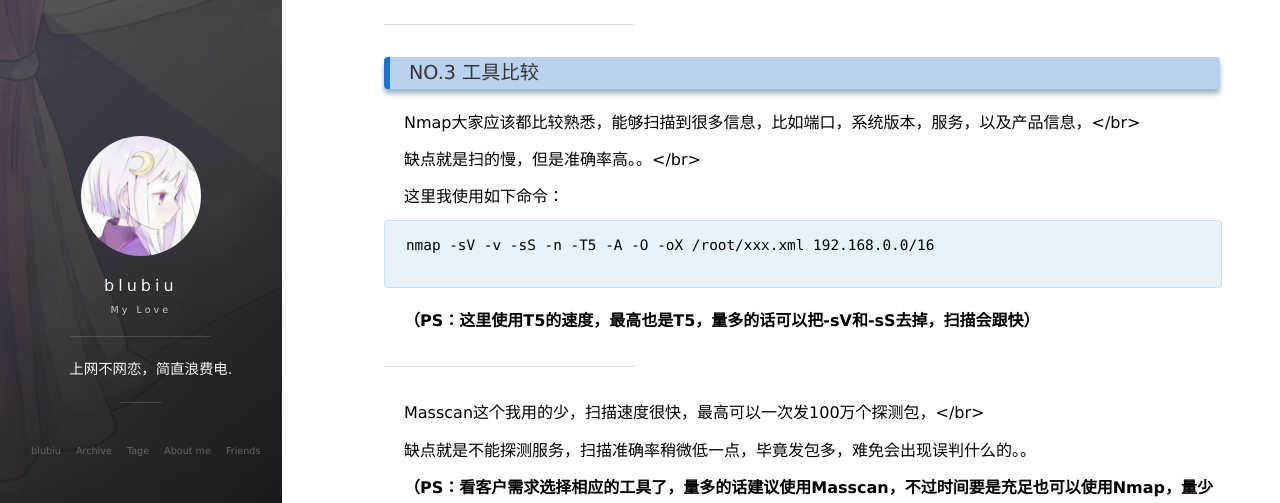
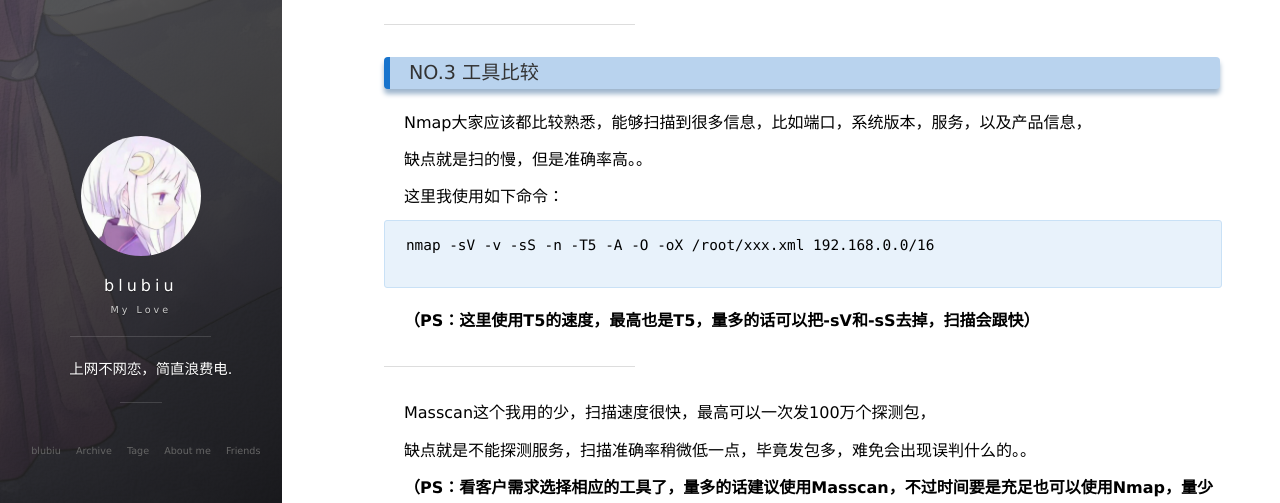
Before and after one commit to blubiu/blubiu.github.io, a Jekyll site: the page built from _posts/2018-05-19-网络资产信息探测.md, in a window 1280 px wide and 900 px high, scrolled down 628 px. Shown: the part 147-650 px from the top of the window. Built offline with Jekyll 4.4.1, drawn with Linux system fonts in a browser that asks for light colours; nearby versions of some CDN libraries; comment, search, counter and statistics services are not loaded.

```diff
--- a/_posts/2018-05-19-网络资产信息探测.md
+++ b/_posts/2018-05-19-网络资产信息探测.md
@@ -38,9 +38,9 @@ tag: 折腾笔记
 
 ### NO.3 工具比较
 
-Nmap大家应该都比较熟悉，能够扫描到很多信息，比如端口，系统版本，服务，以及产品信息，</br>
+Nmap大家应该都比较熟悉，能够扫描到很多信息，比如端口，系统版本，服务，以及产品信息，
 
-缺点就是扫的慢，但是准确率高。。</br>
+缺点就是扫的慢，但是准确率高。。
 
 这里我使用如下命令：
 
@@ -53,7 +53,7 @@ nmap -sV -v -sS -n -T5 -A -O -oX /root/xxx.xml 192.168.0.0/16
 
 ---
 
-Masscan这个我用的少，扫描速度很快，最高可以一次发100万个探测包，</br>
+Masscan这个我用的少，扫描速度很快，最高可以一次发100万个探测包，
 
 缺点就是不能探测服务，扫描准确率稍微低一点，毕竟发包多，难免会出现误判什么的。。
 
```
